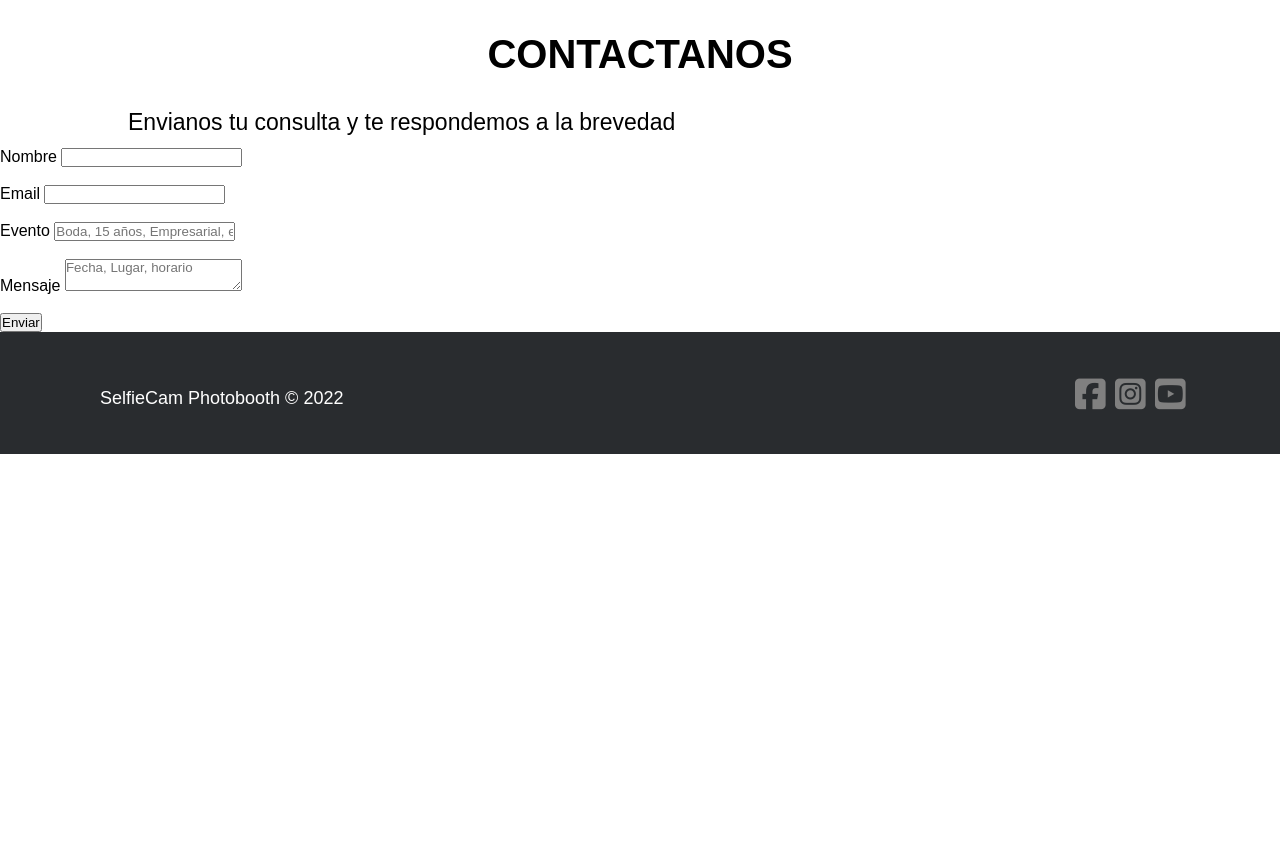
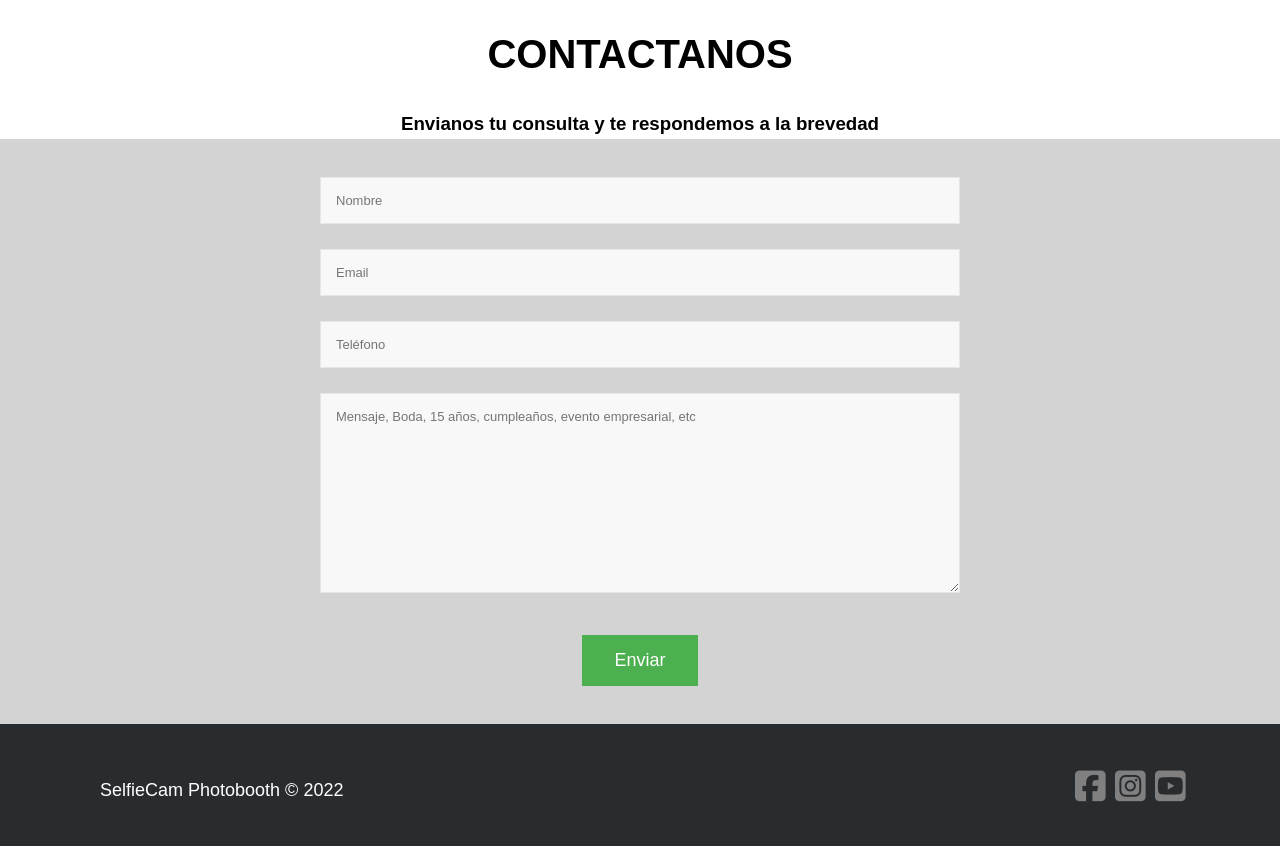
Before and after one commit to mariogzabala/mario-zabala-selfiecam, a PHP site: page /views/contact.html in a window 1280 px wide. Shown: the part 111-957 px from the top of the page. Before the commit the page ends 565 px from the top, so only its background shows below. Run offline with PHP 8.4, Linux system fonts and the light colour scheme; some libraries are stand-ins or nearby versions.

Commit message:
Finish css and html views

```diff
--- a/css/style.css
+++ b/css/style.css
@@ -67,7 +67,6 @@ li a {
 }
 
 .button {
-  position: relative;
   margin-left: 40%;
   margin-bottom: 3%;
   margin-top: 2%;
@@ -88,14 +87,13 @@ section {
   margin-bottom: 5%;
 }
 
-/*SOBRE NOSOTROS*/
+/*ABOUT*/
 .img-about {
   float: left;
   width: 50%;
   height: 399px;
   padding-left: 5.5%;
   padding-top: 2%;
-  background-color: beige;
 }
 
 main div.p-about p {
@@ -104,7 +102,6 @@ main div.p-about p {
   height: 399px;
   padding: 2% 6% 0% 2%;
   font-size: 22px;
-  background-color: beige;
 }
 
 .p-video-about {
@@ -112,20 +109,18 @@ main div.p-about p {
   width: 50%;
   height: 399px;
   padding: 5% 0% 0% 0%;
-  background-color: beige;
 }
 
 .p-video-about p{
   text-align: center;
-  background-color: beige;
 }
 
 .video-about {
   float: right;
   width: 50%;
   height: 399px;
-  background-color: beige;
-  margin-bottom: 1%;
+  margin-bottom: 3%;
+  padding-top: 2%;
 }
 
 /*PACKAGES*/
@@ -156,7 +151,45 @@ main div.p-about p {
   height: 399px;
   padding: 2% 6% 0% 2%;
   font-size: 22px;
-  margin-top: 2%;
+  margin-top: 3%;
+
+
+}
+
+
+/*CONTACT*/
+.contact-form {
+  text-align: center;
+  padding-top: 3%;
+  background-color: lightgray;
+}
+
+.form {
+  width: 50%;
+  padding: 15px;
+  background:#f8f8f8;
+  border:1px solid rgba(0, 0, 0, 0.075);
+  margin-bottom:25px;
+  color:#727272 !important;
+  font-size:13px;
+}
+
+.textarea{
+  height: 200px;
+  width: 50%;
+}
+
+.button-form {
+  margin-left: auto;
+  margin-bottom: 3%;
+  margin-top: 1%;
+  background-color: #4CAF50;
+  border: none;
+  color: white;
+  padding: 15px 32px;
+  text-align: center;
+  display: inline-block;
+  font-size: 18px;
 }
 
 /*FOOTER*/
@@ -171,7 +204,6 @@ main div.p-about p {
 .footer-distributed p {
   color: white;
   padding-top: 1%;
-
 }
 
 .footer-distributed .footer-right {
@@ -188,5 +220,4 @@ main div.p-about p {
   text-align: center;
   line-height: 35px;
   margin-left: 10px;
-  transition:all .25s;
 }
--- a/views/about.html
+++ b/views/about.html
@@ -43,7 +43,8 @@
         </div>
         <div class="p-video-about">
             <h2>Nuestros servicios son ideales para:</h2>
-            <p>BODAS – 15 AÑOS – ANIVERSARIOS – PROMOCIONES – CUMPLEAÑOS – GRADUACIONES – EXPOSICIONES – CONVENCIONES – ¡Y TODO TIPO DE FIESTAS!
+            <p>
+                BODAS – 15 AÑOS – ANIVERSARIOS – PROMOCIONES – CUMPLEAÑOS – GRADUACIONES – EXPOSICIONES – CONVENCIONES – ¡Y TODO TIPO DE FIESTAS!
             </p>
         </div>
             <h4><button class="button"><a href="services.html">Consulta nuestros servicios</a></button></h4>
--- a/views/contact.html
+++ b/views/contact.html
@@ -29,23 +29,21 @@
     <main>
         <div>
             <h1>CONTACTANOS</h1>
-            <p>Envianos tu consulta y te respondemos a la brevedad</p>
+            <h3>Envianos tu consulta y te respondemos a la brevedad</h3>
         </div>
-        <form action="">
-            <label for="name">Nombre</label>
-            <input type="text" name="name"><br><br>
+            <!-- FORMULARIO -->
+        <form method="post" action="#" class="contact-form">
 
-            <label for="email">Email</label>
-            <input type="email" name="email"><br><br>
+            <input type="text" name="name" id="name" required="required" class="form" placeholder="Nombre" />
 
-            <label for="subject">Evento</label>
-            <input type="text" name="subject" placeholder="Boda, 15 años, Empresarial, etc"><br><br>
+            <input type="email" name="mail" id="mail" required="required" class="form" placeholder="Email" />
 
-            <label for="message">Mensaje</label>
-            <textarea name="message" placeholder="Fecha, Lugar, horario"></textarea><br><br>
+            <input type="number" name="subject" id="subject" required="required" class="form" placeholder="Teléfono" />
 
-            <input type="submit" value="Enviar">
-
+            <textarea name="message" id="message" class="form textarea"  placeholder="Mensaje, Boda, 15 años, cumpleaños, evento empresarial, etc"></textarea>
+        <div>
+            <button type="submit" id="submit" name="submit" class="button-form">Enviar</button>
+        </div>
         </form>
     </main>
     <footer class="footer-distributed">
--- a/views/services.html
+++ b/views/services.html
@@ -29,9 +29,11 @@
     <main>
         <div>
             <h1>SERVICIOS</h1>
-            <p>SelfieCam PhotoBooth utiliza en todos sus servicios camara profesional Canon para la captura de las imagenes. Las innumerables configuraciones que te permiten hacer estos equipos te garantizan fotos de alta calidad. Sumado a esto tambien utilizamos flash de estudio para la correcta iluminacion, lo cual nos binda nitidez en las imágenes capturadas. En resumen, montamos un pequeño estudio de fotografía en tu fiesta</p>
+            <p>
+                SelfieCam PhotoBooth utiliza en todos sus servicios camara profesional Canon para la captura de las imagenes. Las innumerables configuraciones que te permiten hacer estos equipos te garantizan fotos de alta calidad. Sumado a esto tambien utilizamos flash de estudio para la correcta iluminacion, lo cual nos binda nitidez en las imágenes capturadas. En resumen, montamos un pequeño estudio de fotografía en tu fiesta
+            </p>
         </div>
-        <section>
+        <section class="services">
             <article>
                 <div class="img-services">
                     <img src="../assets/img/services.jpg"/>
```
Also changed, not shown: index.html (+7 -4 lines), views/packages.html (+12 -5 lines). Lines whose indentation alone changed are shown as unchanged.
